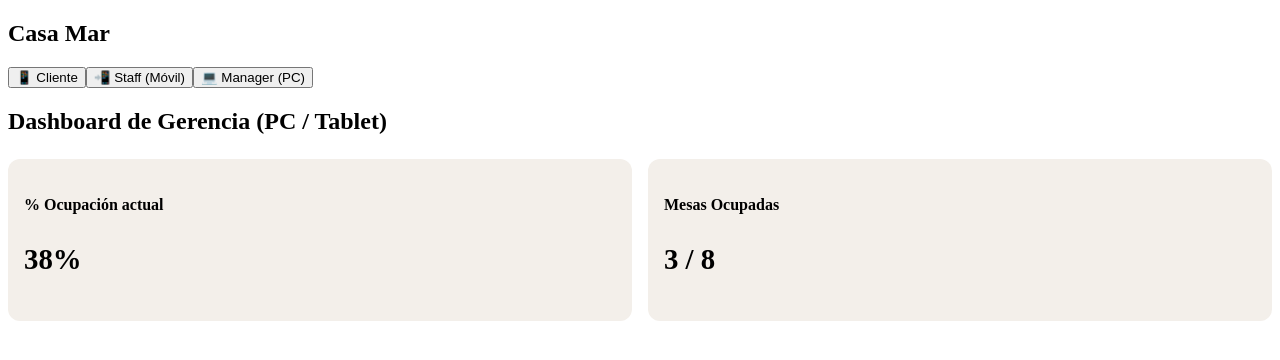
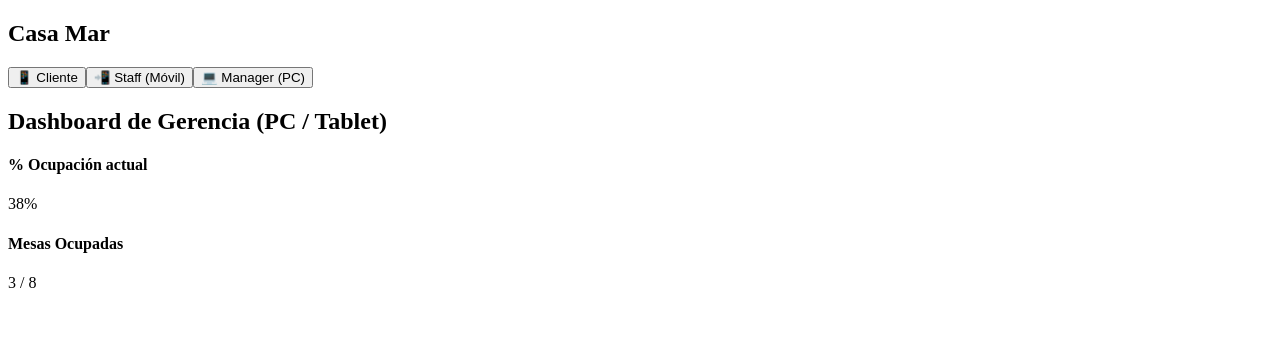
Before and after one commit to PaulaKDev/reserva-restaurante, a React (Vite) app: page / in a window 1280 px wide. Both pictures are taken after a click on the button "💻 Manager (PC)". Shown: the top 360 px of the page. Built offline with nearby package versions, Linux system fonts and the light colour scheme; a web font is replaced by a local one.

Commit message:
ManagerDashboard.jsx modified

```diff
--- a/src/components/ManagerDashboard.jsx
+++ b/src/components/ManagerDashboard.jsx
@@ -1,5 +1,3 @@
-// src/components/ManagerDashboard.jsx
-
 import React from 'react';
 import { useBooking } from '../context/BookingContext';
 
@@ -10,17 +8,17 @@ export default function ManagerDashboard() {
   const occupancyPercentage = Math.round((occupiedCount / tablesStatus.length) * 100);
 
   return (
-    <div className="map-card">
+    <div className="card-panel">
       <h2 className="font-serif">Dashboard de Gerencia (PC / Tablet)</h2>
 
-      <div style={{ display: 'flex', gap: '1rem', margin: '1.5rem 0' }}>
-        <div style={{ flex: 1, background: '#F3EFEA', padding: '1rem', borderRadius: '12px' }}>
+      <div className="dashboard-stats">
+        <div className="stat-box">
           <h4>% Ocupación actual</h4>
-          <p style={{ fontSize: '1.8rem', fontWeight: 'bold', color: 'var(--accent-terracota)' }}>{occupancyPercentage}%</p>
+          <p className="stat-value-accent">{occupancyPercentage}%</p>
         </div>
-        <div style={{ flex: 1, background: '#F3EFEA', padding: '1rem', borderRadius: '12px' }}>
+        <div className="stat-box">
           <h4>Mesas Ocupadas</h4>
-          <p style={{ fontSize: '1.8rem', fontWeight: 'bold' }}>{occupiedCount} / {tablesStatus.length}</p>
+          <p className="stat-value-dark">{occupiedCount} / {tablesStatus.length}</p>
         </div>
       </div>
     </div>
```
